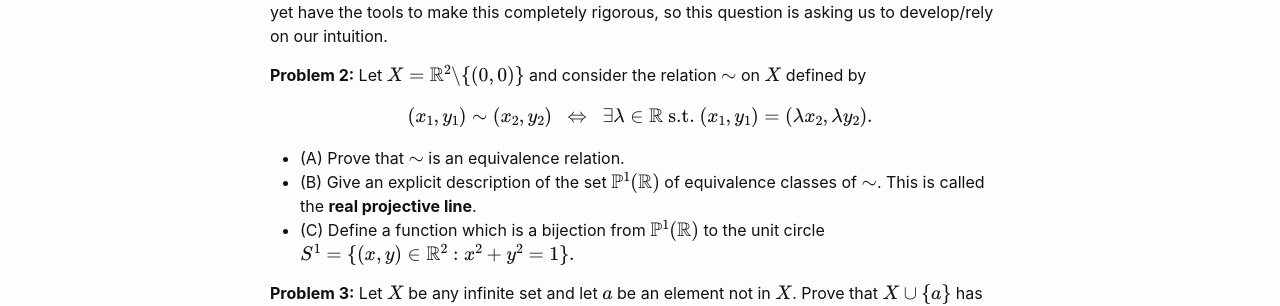
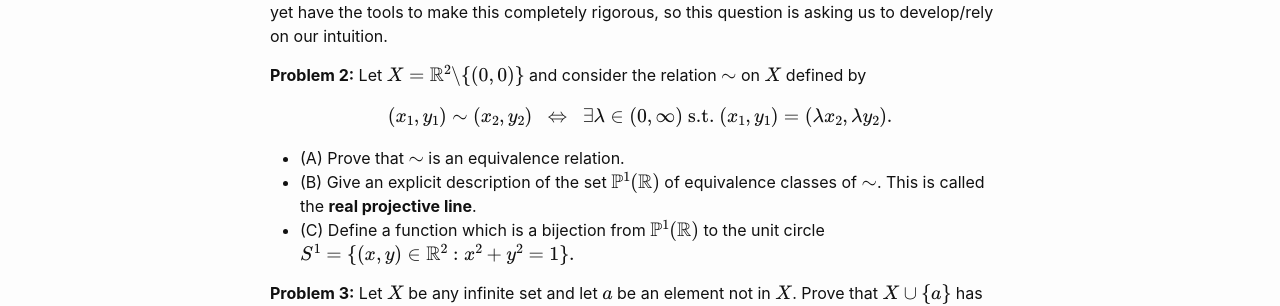
Before and after one commit to wcasper/math414fall2022, a Jekyll site: the page built from _homework/hw1.md, in a window 1280 px wide. Shown: the part 659-965 px from the top of the page. Built offline with Jekyll 4.4.1, drawn with Linux system fonts in a browser that asks for light colours.

Commit message:
fixed typo

```diff
--- a/_homework/hw1.md
+++ b/_homework/hw1.md
@@ -18,7 +18,7 @@ Note: we don't yet have the tools to make this completely rigorous, so this ques
 
 **Problem 2:** Let $$X= \mathbb R^2\backslash\{(0,0)\}$$ and consider the relation $$\sim$$ on $$X$$ defined by
 
-$$(x_1,y_1)\sim (x_2,y_2)\ \ \Leftrightarrow\ \ \exists \lambda\in\mathbb R\ \text{s.t.}\ (x_1,y_1) = (\lambda x_2,\lambda y_2).$$
+$$(x_1,y_1)\sim (x_2,y_2)\ \ \Leftrightarrow\ \ \exists \lambda\in (0,\infty)\ \text{s.t.}\ (x_1,y_1) = (\lambda x_2,\lambda y_2).$$
 
 * (A) Prove that $$\sim$$ is an equivalence relation.
 * (B) Give an explicit description of the set $$\mathbb P^1(\mathbb R)$$ of equivalence classes of $$\sim$$.  This is called the **real projective line**.
```
